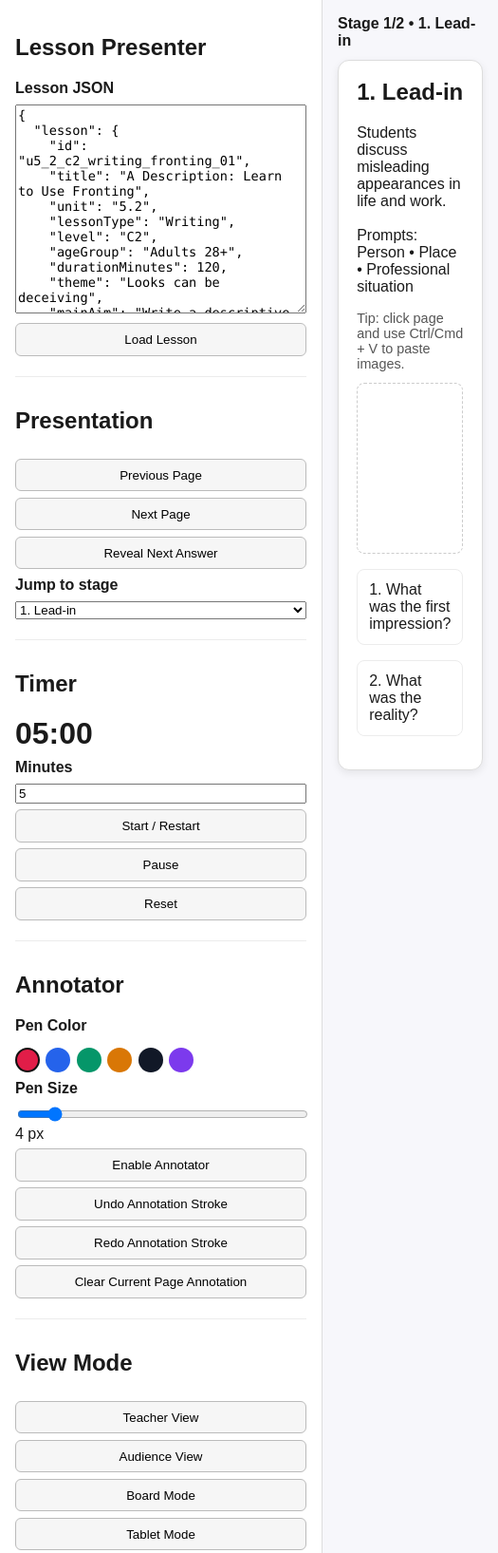
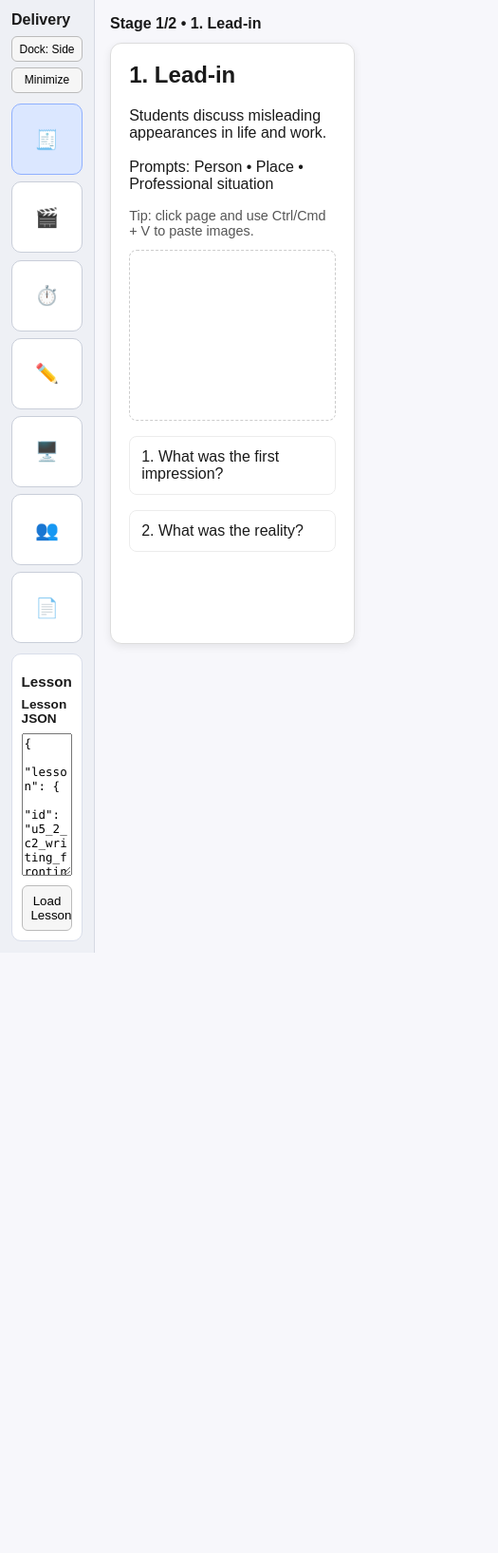
Before and after one commit to testergester/lessonPresenter, a plain HTML site: page index.html in a window 390 px wide. Shown: the top 1635 px of the page at 95% size, 525 px wide, since content can reach past the window. After the commit the page ends 1003 px from the top, so only its background shows below. Drawn offline with Linux system fonts and the light colour scheme.

Commit message:
Add compact icon toolbar with minimize and bottom docking options

```diff
--- a/index.html
+++ b/index.html
@@ -12,22 +12,43 @@
   </div>
 
   <div class="app-shell">
-    <aside class="panel">
-      <h1>Lesson Presenter</h1>
+    <aside class="panel" id="controlPanel">
+      <div class="panel-topbar">
+        <h1>Delivery</h1>
+        <div class="panel-topbar-actions">
+          <button id="panelPositionBtn" class="ghost-btn" type="button" title="Dock below presentation">Dock: Side</button>
+          <button id="togglePanelMinimizeBtn" class="ghost-btn" type="button" title="Minimize panel">Minimize</button>
+        </div>
+      </div>
+
+      <nav class="panel-toolbar" aria-label="Quick tools">
+        <button type="button" class="toolbar-btn active" data-target="section-lesson" title="Lesson">🧾</button>
+        <button type="button" class="toolbar-btn" data-target="section-presentation" title="Presentation">🎬</button>
+        <button type="button" class="toolbar-btn" data-target="section-timer" title="Timer">⏱️</button>
+        <button type="button" class="toolbar-btn" data-target="section-annotator" title="Annotator">✏️</button>
+        <button type="button" class="toolbar-btn" data-target="section-view" title="View">🖥️</button>
+        <button type="button" class="toolbar-btn" data-target="section-participation" title="Participation">👥</button>
+        <button type="button" class="toolbar-btn" data-target="section-export" title="Export">📄</button>
+      </nav>
+
+      <div id="panelContent" class="panel-content">
+        <section id="section-lesson" class="controls feature-section active">
+          <h2>Lesson</h2>
           <label for="lessonJson">Lesson JSON</label>
           <textarea id="lessonJson" spellcheck="false"></textarea>
           <button id="loadLessonBtn">Load Lesson</button>
+        </section>
 
-      <div class="controls">
+        <section id="section-presentation" class="controls feature-section">
           <h2>Presentation</h2>
           <button id="prevBtn">Previous Page</button>
           <button id="nextBtn">Next Page</button>
           <button id="revealAnswerBtn">Reveal Next Answer</button>
           <label for="stageJump">Jump to stage</label>
           <select id="stageJump"></select>
-      </div>
+        </section>
 
-      <div class="controls">
+        <section id="section-timer" class="controls feature-section">
           <h2>Timer</h2>
           <div class="timer-readout" id="timerReadout">00:00</div>
           <label for="timerMinutes">Minutes</label>
@@ -35,9 +56,9 @@
           <button id="startTimerBtn">Start / Restart</button>
           <button id="pauseTimerBtn">Pause</button>
           <button id="resetTimerBtn">Reset</button>
-      </div>
+        </section>
 
-      <div class="controls">
+        <section id="section-annotator" class="controls feature-section">
           <h2>Annotator</h2>
           <label>Pen Color</label>
           <div class="color-swatches" id="colorSwatches"></div>
@@ -50,17 +71,17 @@
           <button id="undoAnnotationBtn">Undo Annotation Stroke</button>
           <button id="redoAnnotationBtn">Redo Annotation Stroke</button>
           <button id="clearPageAnnotationBtn">Clear Current Page Annotation</button>
-      </div>
+        </section>
 
-      <div class="controls">
+        <section id="section-view" class="controls feature-section">
           <h2>View Mode</h2>
           <button id="presenterViewBtn">Teacher View</button>
           <button id="audienceViewBtn">Audience View</button>
           <button id="boardModeBtn">Board Mode</button>
           <button id="tabletModeBtn">Tablet Mode</button>
-      </div>
+        </section>
 
-      <div class="controls">
+        <section id="section-participation" class="controls feature-section">
           <h2>Live Participation</h2>
           <label for="pollQuestion">Poll question</label>
           <input id="pollQuestion" type="text" placeholder="Type a quick poll" />
@@ -70,13 +91,14 @@
           <button id="showExitTicketBtn">Show Exit Ticket</button>
           <button id="coldCallBtn">Cold-call Student</button>
           <button id="toggleMiniWhiteboardBtn">Toggle Mini Whiteboards</button>
-      </div>
+        </section>
 
-      <div class="controls">
+        <section id="section-export" class="controls feature-section">
           <h2>Export</h2>
           <label><input id="includeAnnotationsPrint" type="checkbox" checked /> Include annotations in print</label>
           <label><input id="includeHiddenAnswersPrint" type="checkbox" checked /> Reveal all answers in print</label>
           <button id="exportPdfBtn">Print / Export PDF</button>
+        </section>
       </div>
     </aside>
 
--- a/main.js
+++ b/main.js
@@ -22,6 +22,9 @@
 const offlineBanner = document.getElementById('offlineBanner');
 const includeAnnotationsPrint = document.getElementById('includeAnnotationsPrint');
 const includeHiddenAnswersPrint = document.getElementById('includeHiddenAnswersPrint');
+const togglePanelMinimizeBtn = document.getElementById('togglePanelMinimizeBtn');
+const panelPositionBtn = document.getElementById('panelPositionBtn');
+const panelToolbarButtons = [...document.querySelectorAll('.toolbar-btn')];
 
 const timerReadout = document.getElementById('timerReadout');
 const timerMinutes = document.getElementById('timerMinutes');
@@ -298,6 +301,27 @@
 
 function setStatus(message) {
   status.textContent = message;
+}
+
+function setActivePanelSection(targetId) {
+  const sections = [...document.querySelectorAll('.feature-section')];
+  sections.forEach((section) => section.classList.toggle('active', section.id === targetId));
+  panelToolbarButtons.forEach((button) => button.classList.toggle('active', button.dataset.target === targetId));
+}
+
+function togglePanelMinimized() {
+  const willMinimize = !document.body.classList.contains('panel-minimized');
+  document.body.classList.toggle('panel-minimized', willMinimize);
+  if (togglePanelMinimizeBtn) {
+    togglePanelMinimizeBtn.textContent = willMinimize ? 'Expand' : 'Minimize';
+    togglePanelMinimizeBtn.title = willMinimize ? 'Expand panel' : 'Minimize panel';
+  }
+}
+
+function togglePanelDockPosition() {
+  const isBottom = !document.body.classList.contains('panel-bottom');
+  document.body.classList.toggle('panel-bottom', isBottom);
+  if (panelPositionBtn) panelPositionBtn.textContent = isBottom ? 'Dock: Bottom' : 'Dock: Side';
 }
 
 function createColorSwatches() {
@@ -877,6 +901,17 @@
 
 exportPdfBtn.addEventListener('click', exportForPrint);
 
+panelToolbarButtons.forEach((button) => {
+  button.addEventListener('click', () => {
+    const targetId = button.dataset.target;
+    if (targetId) setActivePanelSection(targetId);
+    if (document.body.classList.contains('panel-minimized')) togglePanelMinimized();
+  });
+});
+
+if (togglePanelMinimizeBtn) togglePanelMinimizeBtn.addEventListener('click', togglePanelMinimized);
+if (panelPositionBtn) panelPositionBtn.addEventListener('click', togglePanelDockPosition);
+
 teacherStage.addEventListener('click', () => teacherStage.focus());
 document.addEventListener('paste', onPaste);
 
@@ -891,6 +926,7 @@
 
 (async () => {
   createColorSwatches();
+  setActivePanelSection('section-lesson');
   registerServiceWorker();
   syncOfflineBanner();
 
--- a/styles.css
+++ b/styles.css
@@ -21,21 +21,87 @@
 
 .app-shell {
   display: grid;
-  grid-template-columns: 340px 1fr;
+  grid-template-columns: 100px 1fr;
   min-height: 100vh;
 }
 
 .panel {
-  padding: 1rem;
+  display: grid;
+  grid-template-rows: auto auto 1fr;
+  gap: 0.7rem;
+  padding: 0.75rem;
+  background: #eef0f5;
+  border-right: 1px solid #d6dae3;
+  overflow: hidden;
+}
+
+.panel-topbar {
+  display: flex;
+  flex-direction: column;
+  gap: 0.5rem;
+}
+
+.panel-topbar h1 {
+  margin: 0;
+  font-size: 1rem;
+}
+
+.panel-topbar-actions {
+  display: flex;
+  flex-direction: column;
+  gap: 0.35rem;
+}
+
+.ghost-btn {
+  width: 100%;
+  margin: 0;
+  padding: 0.35rem 0.45rem;
+  font-size: 0.75rem;
+  border-radius: 6px;
+}
+
+.panel-toolbar {
+  display: flex;
+  flex-direction: column;
+  gap: 0.45rem;
+}
+
+.toolbar-btn {
+  width: 100%;
+  margin: 0;
+  aspect-ratio: 1 / 1;
+  font-size: 1.25rem;
+  border: 1px solid #c9ced9;
+  border-radius: 10px;
   background: #fff;
-  border-right: 1px solid #ddd;
+}
+
+.toolbar-btn.active {
+  background: #dbe7ff;
+  border-color: #8fb0ff;
+}
+
+.panel-content {
   overflow-y: auto;
+  border: 1px solid #d9deea;
+  border-radius: 10px;
+  background: #fff;
+  padding: 0.6rem;
+}
+
+.feature-section {
+  display: none;
+}
+
+.feature-section.active {
+  display: block;
 }
 
 label {
   display: block;
   margin: 0.5rem 0;
   font-weight: bold;
+  font-size: 0.85rem;
 }
 
 textarea,
@@ -45,15 +111,15 @@
 }
 
 textarea {
-  min-height: 220px;
+  min-height: 150px;
   font-family: ui-monospace, SFMono-Regular, Menlo, Consolas, monospace;
-  font-size: 0.85rem;
+  font-size: 0.78rem;
 }
 
 button {
   width: 100%;
-  margin-top: 0.4rem;
-  padding: 0.55rem 0.6rem;
+  margin-top: 0.35rem;
+  padding: 0.5rem 0.55rem;
   border: 1px solid #bbb;
   border-radius: 6px;
   background: #f6f6f6;
@@ -65,13 +131,17 @@
 }
 
 .controls {
-  margin-top: 1.3rem;
-  padding-top: 0.75rem;
-  border-top: 1px solid #ececec;
+  margin-top: 0.2rem;
+  padding-top: 0.45rem;
+}
+
+.controls h2 {
+  margin: 0 0 0.35rem;
+  font-size: 0.95rem;
 }
 
 .timer-readout {
-  font-size: 2rem;
+  font-size: 1.6rem;
   font-weight: 800;
 }
 
@@ -86,8 +156,8 @@
 }
 
 .color-swatch {
-  width: 26px;
-  height: 26px;
+  width: 22px;
+  height: 22px;
   border-radius: 50%;
   border: 2px solid transparent;
   cursor: pointer;
@@ -233,6 +303,55 @@
   margin-bottom: 0.75rem;
 }
 
+body.panel-minimized .app-shell {
+  grid-template-columns: 72px 1fr;
+}
+
+body.panel-minimized .panel-topbar h1,
+body.panel-minimized #panelContent,
+body.panel-minimized #panelPositionBtn {
+  display: none;
+}
+
+body.panel-minimized .panel {
+  grid-template-rows: auto 1fr;
+}
+
+body.panel-minimized .panel-topbar-actions {
+  gap: 0;
+}
+
+body.panel-bottom .app-shell {
+  grid-template-columns: 1fr;
+  grid-template-rows: 1fr auto;
+}
+
+body.panel-bottom .panel {
+  border-right: none;
+  border-top: 1px solid #d6dae3;
+  grid-template-columns: auto 1fr;
+  grid-template-rows: auto;
+  align-items: start;
+}
+
+body.panel-bottom .panel-topbar {
+  min-width: 145px;
+}
+
+body.panel-bottom .panel-toolbar {
+  flex-direction: row;
+  flex-wrap: wrap;
+  max-width: 380px;
+}
+
+body.panel-bottom .toolbar-btn {
+  width: 46px;
+}
+
+body.panel-bottom .panel-content {
+  max-height: 230px;
+}
+
 body.audience-mode .panel {
   display: none;
 }
@@ -257,10 +376,6 @@
 
 body.tablet-mode .page {
   max-width: 720px;
-}
-
-body.tablet-mode .panel {
-  width: 290px;
 }
 
 @media print {
```
Lines whose indentation alone changed are shown as unchanged.
